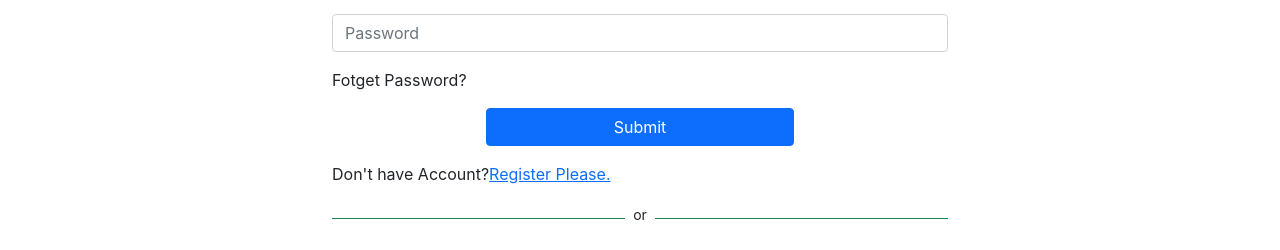
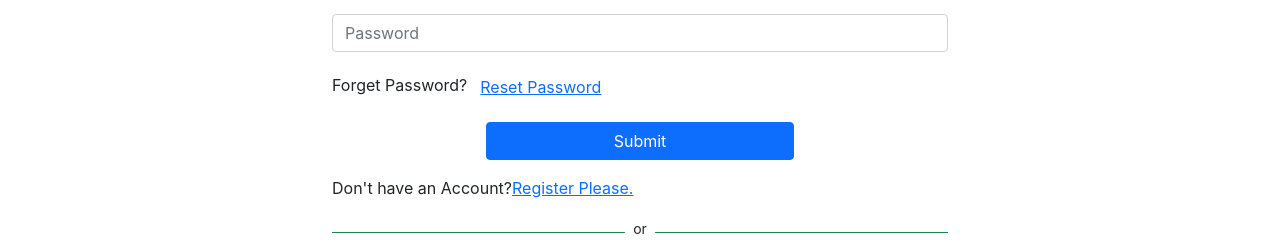
Before and after one commit to MD-MAHBUBUR-RAHMAN/power-fitness-assignment-ten, a React (Create React App) app: page /login in a window 1280 px wide. Shown: the part 286-536 px from the top of the page. Built offline with nearby package versions, Linux system fonts and the light colour scheme; no server answers.

Commit message:
register check toggle added

```diff
--- a/package.json
+++ b/package.json
@@ -18,6 +18,7 @@
     "react-firebase-hooks": "^5.0.3",
     "react-router-dom": "^6.3.0",
     "react-scripts": "5.0.0",
+    "react-toastify": "^8.2.0",
     "web-vitals": "^2.1.4"
   },
   "scripts": {
--- a/src/component/Header/Header.js
+++ b/src/component/Header/Header.js
@@ -4,6 +4,7 @@ import { Container, Nav, Navbar } from "react-bootstrap";
 import { useAuthState } from "react-firebase-hooks/auth";
 import { Link } from "react-router-dom";
 import auth from "../../firebase.init";
+import Loading from "../Loading/Loading";
 
 const Header = () => {
   const [user, loading, error] = useAuthState(auth);
@@ -11,6 +12,9 @@ const Header = () => {
   const handleSignOut = () => {
     signOut(auth);
   };
+  if (loading) {
+    return <Loading />;
+  }
 
   return (
     <>
--- a/src/component/Login/Login.js
+++ b/src/component/Login/Login.js
@@ -1,13 +1,21 @@
 import React, { useState } from "react";
 import { Button, Form } from "react-bootstrap";
-import { useSignInWithEmailAndPassword } from "react-firebase-hooks/auth";
+import {
+  useSendPasswordResetEmail,
+  useSignInWithEmailAndPassword,
+} from "react-firebase-hooks/auth";
 import { Link, useLocation, useNavigate } from "react-router-dom";
+import { toast, ToastContainer } from "react-toastify";
+import "react-toastify/dist/ReactToastify.css";
 import auth from "../../firebase.init";
 import SocialLogIn from "../Social/SocialLogIn";
 
 const Login = () => {
   const [email, setEmail] = useState("");
   const [password, setPassword] = useState("");
+
+  const [sendPasswordResetEmail, sending, error1] =
+    useSendPasswordResetEmail(auth);
 
   const [signInWithEmailAndPassword, user, loading, error] =
     useSignInWithEmailAndPassword(auth);
@@ -23,6 +31,15 @@ const Login = () => {
   if (user) {
     navigate(form, { replace: true });
   }
+
+  const resetPassword = async () => {
+    if (email) {
+      await sendPasswordResetEmail(email);
+      toast("Sent email");
+    } else {
+      toast("enter your email address");
+    }
+  };
 
   return (
     <div className="container w-50 mx-auto">
@@ -56,7 +73,12 @@ const Login = () => {
             required
           />
         </Form.Group>
-        <p>Fotget Password?</p>
+        <p>
+          Forget Password?
+          <button className="text-primary btn btn-link" onClick={resetPassword}>
+            Reset Password
+          </button>
+        </p>
         <Button
           variant="primary"
           className="btn btn-primary my-3 d-block w-50 mx-auto"
@@ -66,12 +88,13 @@ const Login = () => {
         </Button>
       </Form>
       <p>
-        Don't have Account?
+        Don't have an Account?
         <Link to="/register" className="text-primary">
           Register Please.
         </Link>
       </p>
       <SocialLogIn />
+      <ToastContainer />
     </div>
   );
 };
--- a/src/component/Register/Register.js
+++ b/src/component/Register/Register.js
@@ -4,6 +4,7 @@ import auth from "../../firebase.init";
 import { useCreateUserWithEmailAndPassword } from "react-firebase-hooks/auth";
 import { Link, useNavigate } from "react-router-dom";
 import SocialLogIn from "../Social/SocialLogIn";
+import Loading from "../Loading/Loading";
 
 const Register = () => {
   const [agree, setAgree] = useState(false);
@@ -17,11 +18,17 @@ const Register = () => {
     const email = event.target.email.value;
     const password = event.target.password.value;
     const confirmPassword = event.target.confirmPassword.value;
+    if (password !== confirmPassword) {
+      return;
+    }
     createUserWithEmailAndPassword(email, password);
     console.log(name, email, password, confirmPassword);
-
     navigate("/home");
   };
+
+  if (loading) {
+    return <Loading />;
+  }
 
   return (
     <div className="container w-50 mx-auto">
@@ -80,9 +87,10 @@ const Register = () => {
           className="mb-3"
           controlId="formBasicCheckbox"
         >
-          <Form.Check type="checkbox" label="Check me out" />
+          <Form.Check type="checkbox" label="Accept terms and condition" />
         </Form.Group>
         <Button
+          disabled={agree}
           variant="primary"
           className="btn my-3 d-block w-50 mx-auto"
           type="submit"
```
Also changed, not shown: 1 other file (tests, documents, lock files or other folders).
